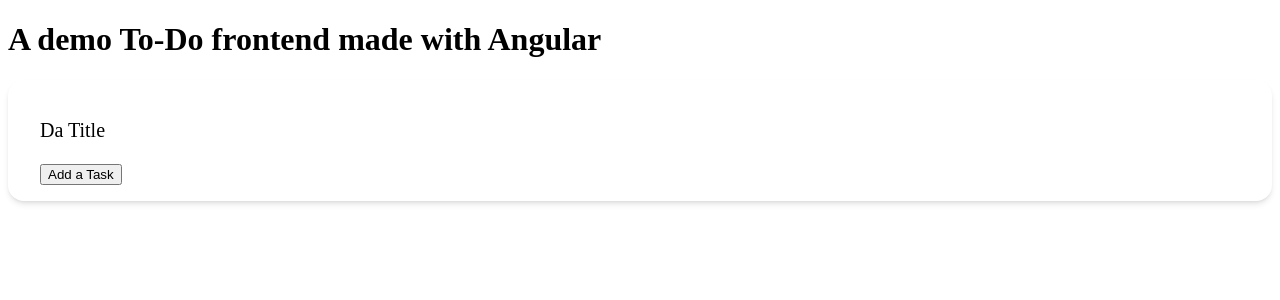
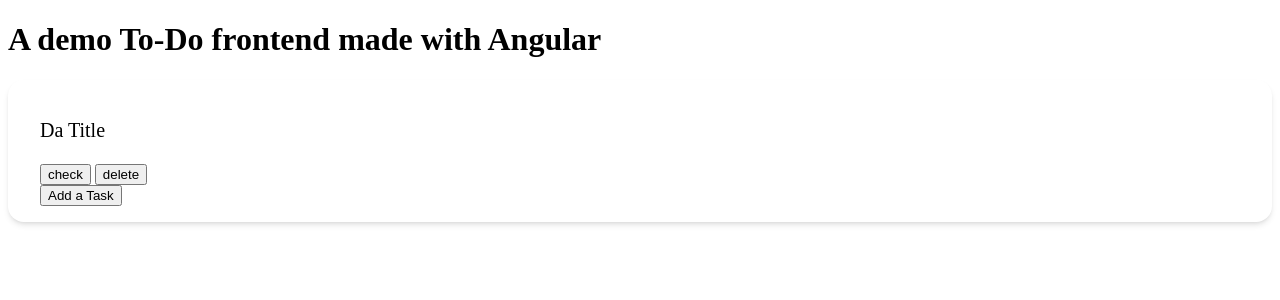
Before and after one commit to Anurav-Garg/angular-todo-demo, an Angular app: page / in a window 1280 px wide. Shown: the top 300 px of the page. Built offline with nearby package versions, Linux system fonts and the light colour scheme.

Commit message:
Update TodoCard to start with one TodoItem

```diff
--- a/src/app/todo-card/todo-card.component.ts
+++ b/src/app/todo-card/todo-card.component.ts
@@ -7,7 +7,12 @@ import { TodoItem } from './todoItem';
   styleUrls: ['./todo-card.component.css'],
 })
 export class TodoCardComponent {
-  todoItems: TodoItem[] = [];
+  todoItems: TodoItem[] = [
+    {
+      id: 0,
+      checked: false,
+    },
+  ];
 
   addTask(): void {
     this.todoItems.push({
```
